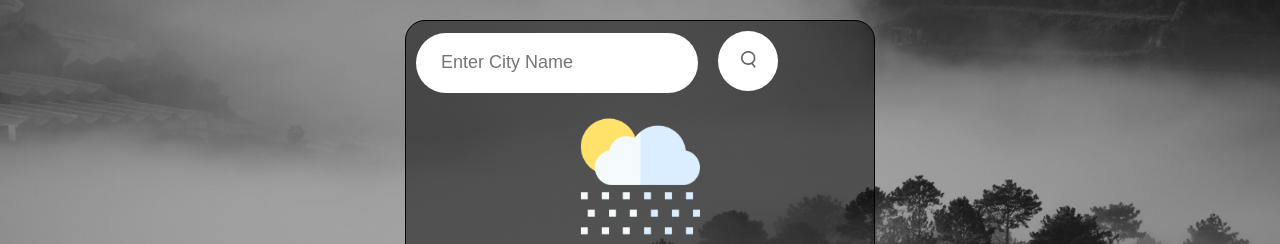
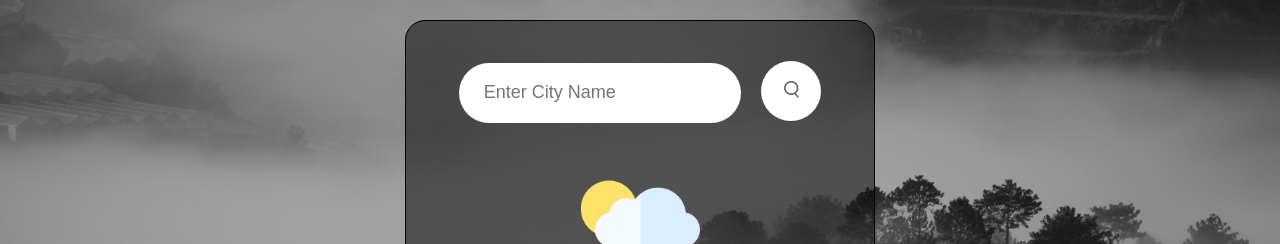
Before and after one commit to Jishan689065/Weather-App, a plain HTML site: page index.html in a window 1280 px wide. Shown: the top 244 px of the page. Drawn offline with Linux system fonts and the light colour scheme.

Commit message:
index.css

```diff
--- a/index.css
+++ b/index.css
@@ -23,14 +23,11 @@ body {
   text-align: center;
   border: 0.5px solid black;
   background-color: rgb(0, 0, 0, 0.5);
-  position: relative;
+
 }
 .search {
-position: absolute;
-top: 0;
-left: 0;
-margin-top: 10px;
-margin-left: 10px;
+  display: contents;
+
 
 }
 .search input {
@@ -55,6 +52,7 @@ margin-left: 10px;
   height: 60px;
   cursor: pointer;
   background-color: #fff;
+
 
 
 
```
